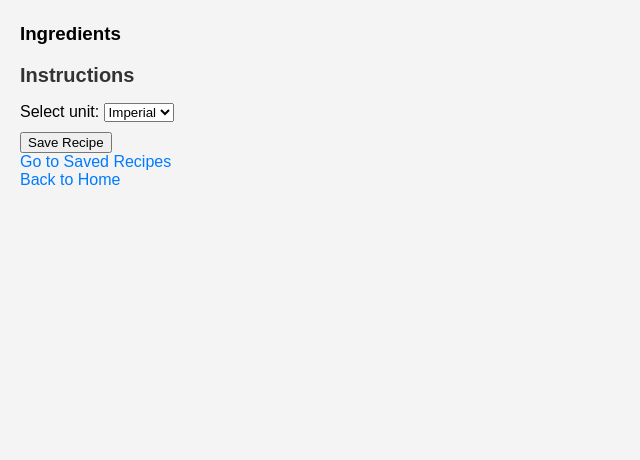
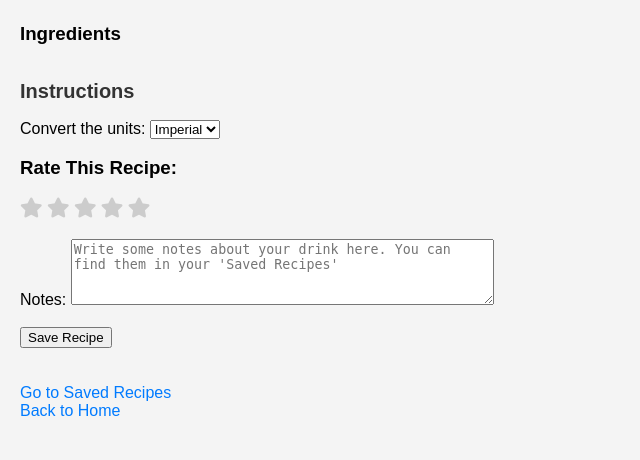
Before and after one commit to laurenrosas93/CafeCopycat, a Flask app: page /recipe/1 in a window 1280 px wide. Shown: the part 340-800 px from the top of the page, without its empty margins (0-640 px from the left). Run offline with Flask 3, Linux system fonts and the light colour scheme; data that the repository does not hold is empty.

Commit message:
Update recipe.html
1.adjusted formatting for ingredient layout
	-added bullets
	- two column format
	-adjusted sizing
2. added entry box for “notes” section
3. added back star rating without “save rating” button; will save to “Saved recipes” page

```diff
--- a/templates/recipe.html
+++ b/templates/recipe.html
@@ -20,7 +20,7 @@
             background: #fff;
             padding: 20px;
             border-radius: 5px;
-            box-shadow: 0 0 10px rgba(0,0,0,0.1);
+            box-shadow: 0 0 5px rgba(0,0,0,0.1);
         }
         .recipe-details img {
             max-width: 200px;
@@ -34,42 +34,131 @@
             color: green;
             font-weight: bold;
         }
+
+        .row {
+            width: auto;
+            height: auto;
+        }
+
+        .notes-section {
+            margin-top: 20px;
+        }
+
+        .row {
+            display: flex;
+            flex-wrap: wrap;
+        }
+
+        .col-md-6 {
+            flex: 0 0 50%;
+            max-width: 50%;
+            box-sizing: border-box;
+        }
+
+        .ingredient-item {
+            margin-bottom: auto;
+        }
+        .star-rating {
+            direction: rtl;
+            display: inline-block;
+            padding: 0;
+        }
+        .star-rating input {
+            display: none;
+        }
+        .star-rating label {
+            color: #ccc;
+            font-size: 20px;
+            padding: 0;
+            cursor: pointer;
+            -webkit-transition: all 0.3s ease-in-out;
+            transition: all 0.3s ease-in-out;
+        }
+        .star-rating input:checked ~ label,
+        .star-rating label:hover,
+        .star-rating label:hover ~ label {
+            color: #f2b600;
+        }
     </style>
 </head>
 <body>
     <div class="container mt-4">
         <h1>{{ details['strDrink'] }}</h1>
         <img src="{{ details['strDrinkThumb'] }}" alt="{{ details['strDrink'] }}" class="drink-thumbnail mb-4">
+        <link rel="stylesheet" href="https://cdnjs.cloudflare.com/ajax/libs/font-awesome/5.15.4/css/all.min.css">
 
         <h3>Ingredients</h3>
-        <ul>
+        <div class="row">
             {% for i in range(1, 16) %}
                 {% if details['strIngredient' + i|string] %}
-                    <li>{{ details['strIngredient' + i|string] }}: {{ details['strMeasure' + i|string] }}</li>
+                    <div class="col-md-6 ingredient-item">
+                        <li>{{ details['strIngredient' + i|string] }}: {{ details['strMeasure' + i|string] }}</li>
+                    </div>
                 {% endif %}
             {% endfor %}
-        </ul>
+        </div>
 
         <h2>Instructions</h2>
         <p>{{ details['strInstructions'] }}</p>
 
         <form method="post">
             <div class="unit-dropdown">
-                <label for="unit">Select unit:</label>
+                <label for="unit">Convert the units:</label>
                 <select name="unit" id="unit" onchange="this.form.submit()">
                     <option value="imperial">Imperial</option>
                     <option value="metric" {% if request.form.get('unit') == 'metric' %}selected{% endif %}>Metric</option>
                 </select>
             </div>
+
+            <h3>Rate This Recipe:</h3>
+            <div class="star-rating">
+                {% for i in range(5, 0, -1) %}
+                    <input type="radio" id="star{{ i }}" name="rating" value="{{ i }}" {% if user_rating == i %}checked{% endif %}>
+                    <label for="star{{ i }}" class="fas fa-star"></label>
+                {% endfor %}
+            </div>
+
+            <div class="notes-section">
+                <label for="notes">Notes:</label>
+                <textarea id="notes" name="notes" placeholder="Write some notes about your drink here. You can find them in your 'Saved Recipes'" rows="4" cols="50">{{ notes }}</textarea>
+            </div>
+
             {% if recipe_saved %}
                 <p class="saved-message">Yay! This recipe was saved to your Saved Recipes!</p>
             {% else %}
-                <button type="submit" name="save">Save Recipe</button>
+                <br><button type="submit" name="save">Save Recipe</button>
             {% endif %}
         </form>
     </div>
+    <br>
+    <br>
     <a href="{{ url_for('saved_recipes') }}">Go to Saved Recipes</a>
     <br>
     <a href="{{ url_for('home') }}">Back to Home</a>
+
+    <script>
+        const stars = document.querySelectorAll('.star-rating input');
+        stars.forEach(star => {
+            star.addEventListener('change', function() {
+                const rating = this.value;
+                const drinkId = "{{ details['idDrink'] }}";
+
+                fetch(`{{ url_for('rate_recipe') }}`, {
+                    method: 'POST',
+                    headers: {
+                        'Content-Type': 'application/json',
+                    },
+                    body: JSON.stringify({ idDrink: drinkId, rating: rating }),
+                })
+                .then(response => response.json())
+                .then(data => {
+                    console.log('Rating saved:', data);
+                })
+                .catch((error) => {
+                    console.error('Error:', error);
+                });
+            });
+        });
+    </script>
 </body>
 </html>
```
